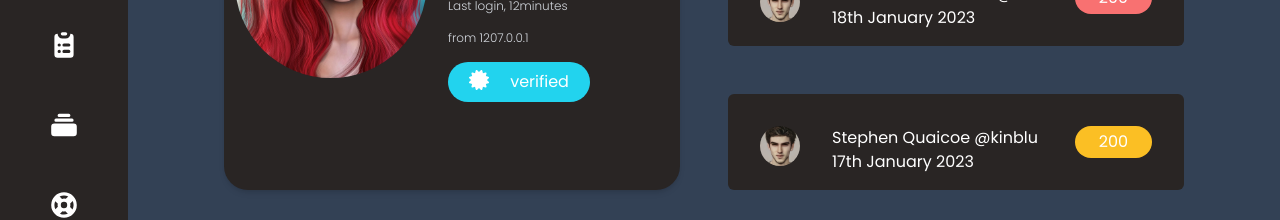
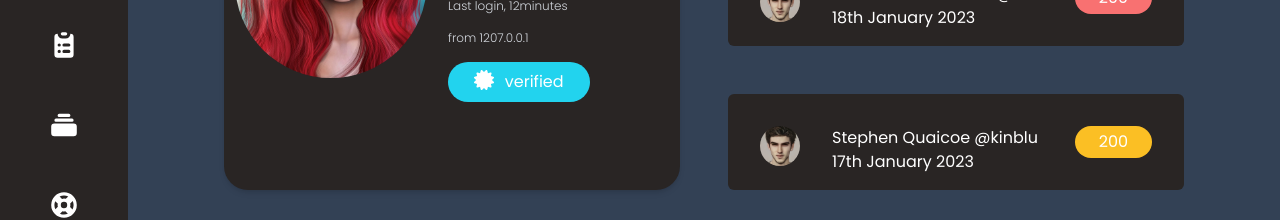
Before and after one commit to Obaayaa-1988/nuxt-tailwind-admin-dashboard, a Nuxt app: page /Home in a window 1280 px wide. Shown: the part 676-896 px from the top of the page. Built offline with nearby package versions, Linux system fonts and the light colour scheme.

Commit message:
added margin to verified div

```diff
--- a/pages/Home.vue
+++ b/pages/Home.vue
@@ -335,7 +335,7 @@
 
                                 </div>
                                 <div>
-                                    <p class=" ">verified</p>
+                                    <p class="-ml-4">verified</p>
                                 </div>
 
 
```
